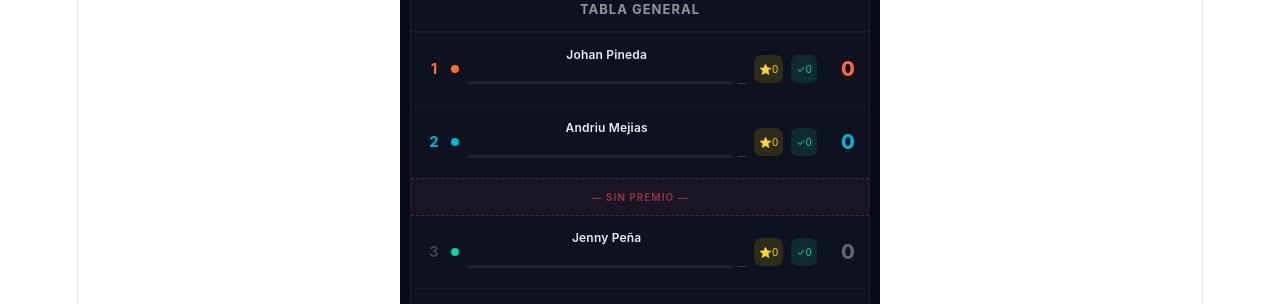
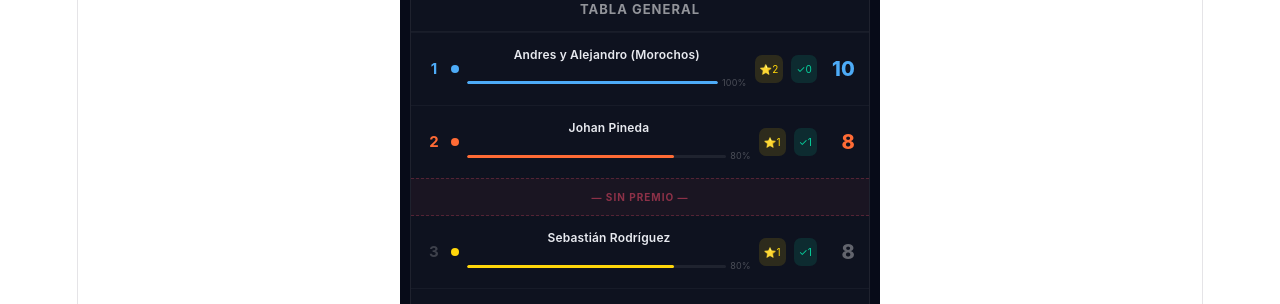
Before and after one commit to gabetancourtb/quiniela-mundial-2026, a React (Vite) app: page / in a window 1280 px wide. Shown: the part 496-800 px from the top of the page. Built offline with nearby package versions, Linux system fonts and the light colour scheme.

Commit message:
hardcode results

```diff
--- a/src/App.jsx
+++ b/src/App.jsx
@@ -196,8 +196,19 @@ function PinModal({ onSuccess, onCancel }) {
 export default function App() {
   const [tab,setTab]         = useState("dashboard");
   const [parts]              = useState(REAL_PARTICIPANTS);
+  // Hardcoded results — updated after each day's matches
+  const HARDCODED_RESULTS = {
+    1:[2,0],  // México 2-0 Sudáfrica
+    2:[2,1],  // Corea del Sur 2-1 Chequia
+  };
+
   const [results,setResults] = useState(()=>{
-    try { const s=localStorage.getItem("quiniela_results_2026"); return s?JSON.parse(s):{}; } catch{ return {}; }
+    try {
+      const s=localStorage.getItem("quiniela_results_2026");
+      const stored = s ? JSON.parse(s) : {};
+      // Merge hardcoded with any locally stored, hardcoded takes priority
+      return { ...stored, ...HARDCODED_RESULTS };
+    } catch { return HARDCODED_RESULTS; }
   });
 
   useEffect(()=>{
```
